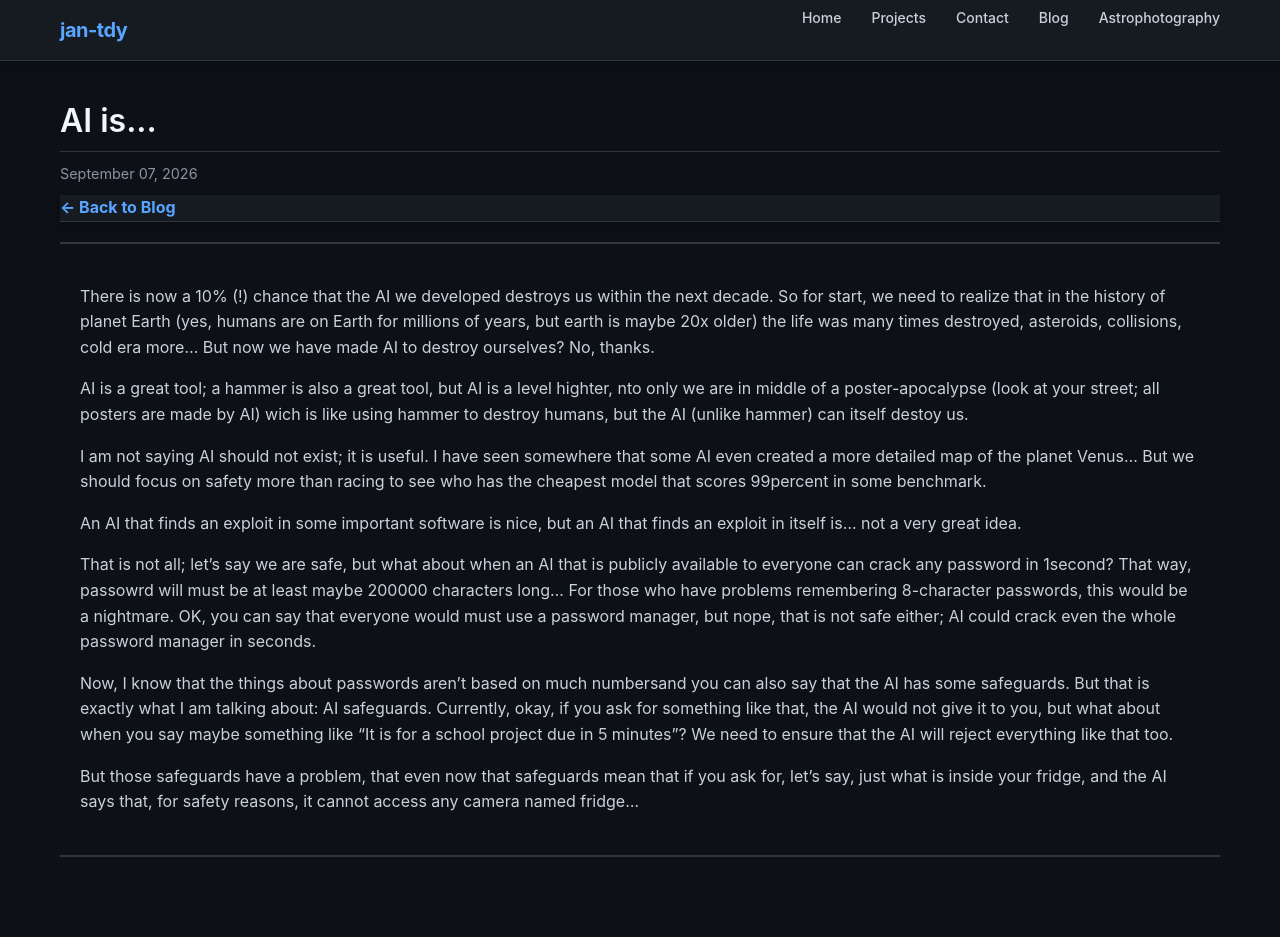
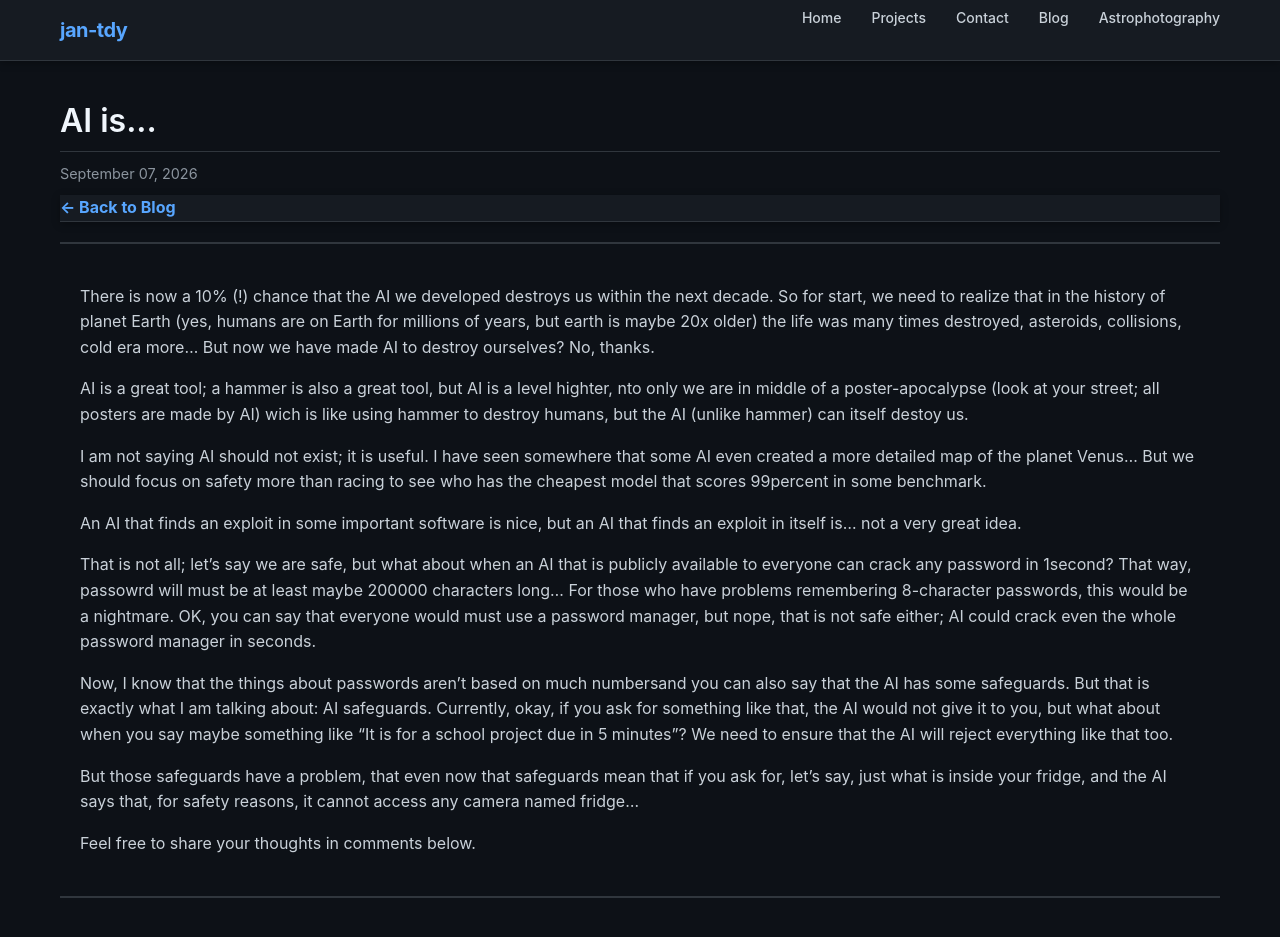
Before and after one commit to jan-tdy/jan-tdy, a Jekyll site: the page built from docs/_posts/2026-09-12-ai-needs-to-be-under-control.md, in a window 1280 px wide and 968 px high. Shown: the top 937 px of the window. Built offline with Jekyll 4.4.1, drawn with Linux system fonts in a browser that asks for light colours; comment, search, counter and statistics services are not loaded.

Commit message:
Invite comments on AI safeguards
Added a closing statement inviting comments on AI safeguards.

```diff
--- a/docs/_posts/2026-09-12-ai-needs-to-be-under-control.md
+++ b/docs/_posts/2026-09-12-ai-needs-to-be-under-control.md
@@ -24,3 +24,5 @@ Now, I know that the things about passwords aren't based on much numbersand you
 But that is exactly what I am talking about: AI safeguards. Currently, okay, if you ask for something like that, the AI would not give it to you, but what about when you say maybe something like "It is for a school project due in 5 minutes"? We need to ensure that the AI will reject everything like that too.
 
 But those safeguards have a problem, that even now that safeguards mean that if you ask for, let's say, just what is inside your fridge, and the AI says that, for safety reasons, it cannot access any camera named fridge...
+
+Feel free to share your thoughts in comments below.
```
